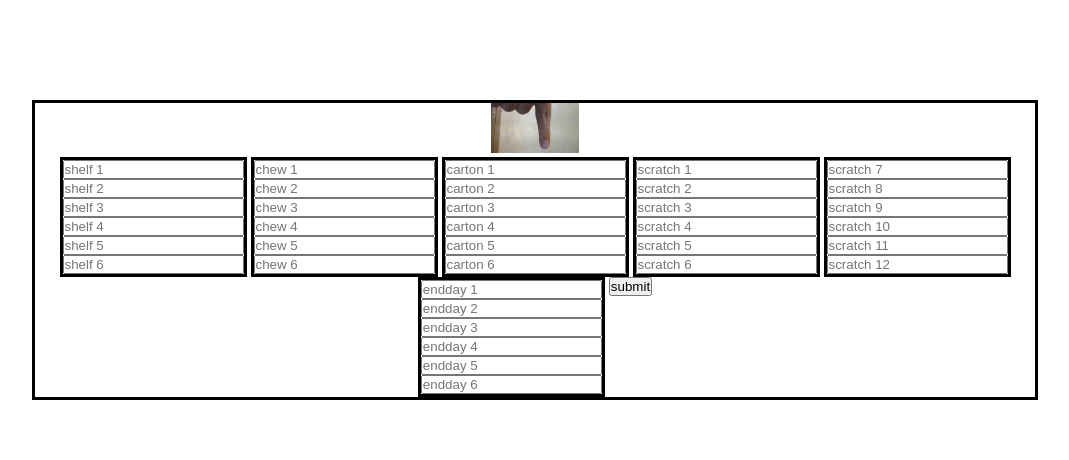
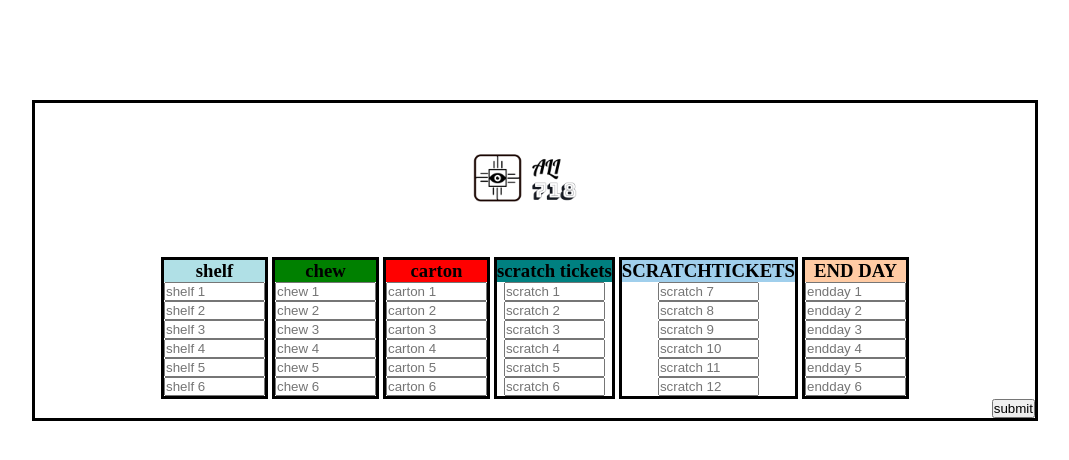
Before and after one commit to alimortada718/html-Forms, a PHP site: page /employeetracking.php in a window 1280 px wide. Shown: the part 27-487 px from the top of the page, without its empty margins (105-1174 px from the left). Run offline with PHP 8.4, Linux system fonts and the light colour scheme.

```diff
--- a/css/style.css
+++ b/css/style.css
@@ -22,3 +22,6 @@
   border: solid black;
   vertical-align: top;
 }
+.submitbutton {
+  text-align: right;
+}
--- a/employeetracking.php
+++ b/employeetracking.php
@@ -1,4 +1,5 @@
 <?php
+
 
 
 
@@ -131,144 +132,144 @@ if(isset($_POST["submit"])) {
     <div class="container">
 
         <div class="logo">
-            <img src="images/finger.jpg" height="50px">
+            <img src="images/LOGO.PNG" height="150px">
         </div>
 
         <form class="forms" action="#" method="post">
             <div class="column">
                 <div>
-
-                    <input type="text" id="shelf1" name="shelf1" placeholder="shelf 1">
+                    <h3 style="background-color:powderblue;">shelf</h3>
+                    <input size="10" type="text" id="shelf1" name="shelf1" placeholder="shelf 1">
                 </div>
                 <div>
-                    <input type="text" id="shelf2" name="shelf2" placeholder="shelf 2">
+                    <input size="10" type="text" id="shelf2" name="shelf2" placeholder="shelf 2">
                 </div>
                 <div>
-                    <input type="text" id="shelf3" name="shelf3" placeholder="shelf 3">
+                    <input size="10" type="text" id="shelf3" name="shelf3" placeholder="shelf 3">
                 </div>
                 <div>
-                    <input type="text" id="shelf4" name="shelf4" placeholder="shelf 4">
+                    <input size="10" type="text" id="shelf4" name="shelf4" placeholder="shelf 4">
                 </div>
                 <div>
-                    <input type="text" id="shelf5" name="shelf5" placeholder="shelf 5">
+                    <input size="10" type="text" id="shelf5" name="shelf5" placeholder="shelf 5">
                 </div>
                 <div>
-                    <input type="text" id="shelf6" name="shelf6" placeholder="shelf 6">
+                    <input size="10" type="text" id="shelf6" name="shelf6" placeholder="shelf 6">
                 </div>
             </div>
             <div class="column">
-
+                <h3 style="background-color:green;">chew</h3>
                 <div>
-                    <input type="text" id="chew1" name="chew1" placeholder="chew 1">
+                    <input size="10" type="text" id="chew1" name="chew1" placeholder="chew 1">
                 </div>
                 <div>
-                    <input type="text" id="chew2" name="chew2" placeholder="chew 2">
+                    <input size="10" type="text" id="chew2" name="chew2" placeholder="chew 2">
                 </div>
                 <div>
-                    <input type="text" id="chew3" name="chew3" placeholder="chew 3">
+                    <input size="10" type="text" id="chew3" name="chew3" placeholder="chew 3">
                 </div>
                 <div>
-                    <input type="text" id="chew4" name="chew4" placeholder="chew 4">
+                    <input size="10" type="text" id="chew4" name="chew4" placeholder="chew 4">
                 </div>
                 <div>
-                    <input type="text" id="chew5" name="chew5" placeholder="chew 5">
+                    <input size="10" type="text" id="chew5" name="chew5" placeholder="chew 5">
                 </div>
                 <div>
-                    <input type="text" id="chew6" name="chew6" placeholder="chew 6">
+                    <input size="10" type="text" id="chew6" name="chew6" placeholder="chew 6">
                 </div>
             </div>
             <div class="column">
-
+                <h3 style="background-color: red;">carton</h3>
                 <div>
-                    <input type="text" id="carton1" name="carton1" placeholder="carton 1">
+                    <input size="10" type="text" id="carton1" name="carton1" placeholder="carton 1">
                 </div>
                 <div>
-                    <input type="text" id="carton2" name="carton2" placeholder="carton 2">
+                    <input size="10" type="text" id="carton2" name="carton2" placeholder="carton 2">
                 </div>
                 <div>
-                    <input type="text" id="carton3" name="carton3" placeholder="carton 3">
+                    <input size="10" type="text" id="carton3" name="carton3" placeholder="carton 3">
                 </div>
                 <div>
-                    <input type="text" id="carton4" name="carton4" placeholder="carton 4">
+                    <input size="10" type="text" id="carton4" name="carton4" placeholder="carton 4">
                 </div>
                 <div>
-                    <input type="text" id="carton5" name="carton5" placeholder="carton 5">
+                    <input size="10" type="text" id="carton5" name="carton5" placeholder="carton 5">
                 </div>
                 <div>
-                    <input type="text" id="carton6" name="carton6" placeholder="carton 6">
+                    <input size="10" type="text" id="carton6" name="carton6" placeholder="carton 6">
                 </div>
             </div>
             <div class="column">
-
+                <h3 style="background-color:teal;">scratch tickets</h3>
                 <div>
-                    <input type="text" id="scratch1" name="scratch1" placeholder="scratch 1">
+                    <input size="10" type="text" id="scratch1" name="scratch1" placeholder="scratch 1">
                 </div>
                 <div>
-                    <input type="text" id="scratch2" name="scratch2" placeholder="scratch 2">
+                    <input size="10" type="text" id="scratch2" name="scratch2" placeholder="scratch 2">
                 </div>
                 <div>
-                    <input type="text" id="scratch3" name="scratch3" placeholder="scratch 3">
+                    <input size="10" type="text" id="scratch3" name="scratch3" placeholder="scratch 3">
                 </div>
                 <div>
-                    <input type="text" id="scratch4" name="scratch4" placeholder="scratch 4">
+                    <input size="10" type="text" id="scratch4" name="scratch4" placeholder="scratch 4">
                 </div>
                 <div>
-                    <input type="text" id="scratch5" name="scratch5" placeholder="scratch 5">
+                    <input size="10" type="text" id="scratch5" name="scratch5" placeholder="scratch 5">
                 </div>
                 <div>
-                    <input type="text" id="scratch6" name="scratch6" placeholder="scratch 6">
+                    <input size="10" type="text" id="scratch6" name="scratch6" placeholder="scratch 6">
                 </div>
             </div>
 
             <div class="column">
-
+                <h3 style="background-color:#A0CFEC;">SCRATCHTICKETS</h3>
                 <div>
-                    <input type="text" id="scratch7" name="scratch7" placeholder="scratch 7">
+                    <input size="10" type="text" id="scratch7" name="scratch7" placeholder="scratch 7">
                 </div>
                 <div>
-                    <input type="text" id="scratch8" name="scratch8" placeholder="scratch 8">
+                    <input size="10" type="text" id="scratch8" name="scratch8" placeholder="scratch 8">
                 </div>
                 <div>
-                    <input type="text" id="scratch9" name="scratch9" placeholder="scratch 9">
+                    <input size="10" type="text" id="scratch9" name="scratch9" placeholder="scratch 9">
                 </div>
                 <div>
-                    <input type="text" id="scratch10" name="scratch10" placeholder="scratch 10">
+                    <input size="10" type="text" id="scratch10" name="scratch10" placeholder="scratch 10">
                 </div>
                 <div>
-                    <input type="text" id="scratch11" name="scratch11" placeholder="scratch 11">
+                    <input size="10" type="text" id="scratch11" name="scratch11" placeholder="scratch 11">
                 </div>
                 <div>
-                    <input type="text" id="scratch12" name="scratch12" placeholder="scratch 12">
+                    <input size="10" type="text" id="scratch12" name="scratch12" placeholder="scratch 12">
                 </div>
             </div>
 
 
             <div class="column">
-
+                <h3 style="background-color:#FFCBA4;">END DAY</h3>
                 <div>
-                    <input type="text" id="endday1" name="endday1" placeholder="endday 1">
+                    <input size="10" type="text" id="endday1" name="endday1" placeholder="endday 1">
                 </div>
                 <div>
-                    <input type="text" id="endday2" name="endday2" placeholder="endday 2">
+                    <input size="10" type="text" id="endday2" name="endday2" placeholder="endday 2">
                 </div>
                 <div>
-                    <input type="text" id="endday3" name="endday3" placeholder="endday 3">
+                    <input size="10" type="text" id="endday3" name="endday3" placeholder="endday 3">
                 </div>
                 <div>
-                    <input type="text" id="endday4" name="endday4" placeholder="endday 4">
+                    <input size="10" type="text" id="endday4" name="endday4" placeholder="endday 4">
                 </div>
                 <div>
-                    <input type="text" id="endday5" name="endday5" placeholder="endday 5">
+                    <input size="10" type="text" id="endday5" name="endday5" placeholder="endday 5">
                 </div>
                 <div>
-                    <input type="text" id="endday6" name="endday6" placeholder="endday 6">
+                    <input size="10" type="text" id="endday6" name="endday6" placeholder="endday 6">
                 </div>
             </div>
 
 
-
-            <input type="submit" name="submit" value="submit">
-
+            <div class="submitbutton">
+                <input size="10" type="submit" name="submit" value="submit">
+            </div>
         </form>
     </div>
 </div>
--- a/index.php
+++ b/index.php
@@ -30,12 +30,6 @@ if (isset($_post['username']) && isset($_POST['password'])) {
     <div class="backgroundimages">
         <div class="container">
 
-
-
-
-
-
-
             <div class="logo">
                 <img src="images/finger.jpg" height="50px">
             </div>
```
Also changed, not shown: images/LOGO.PNG (added), images/addback.jpg (added).
